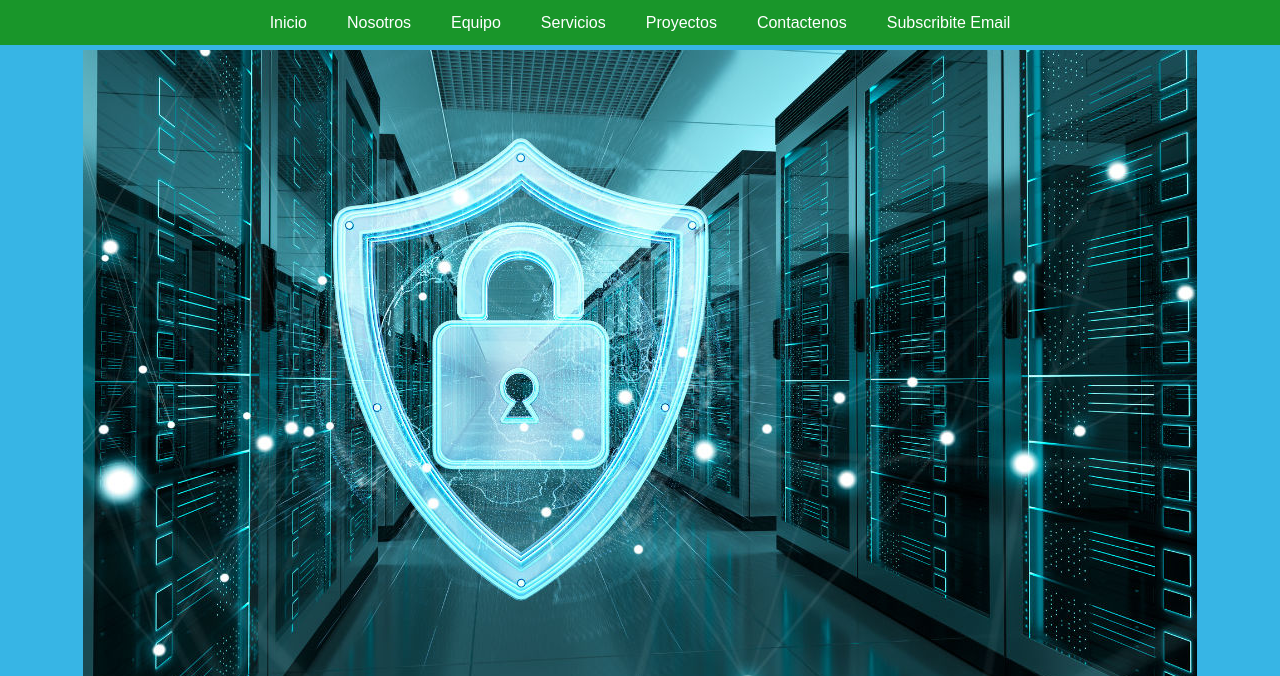
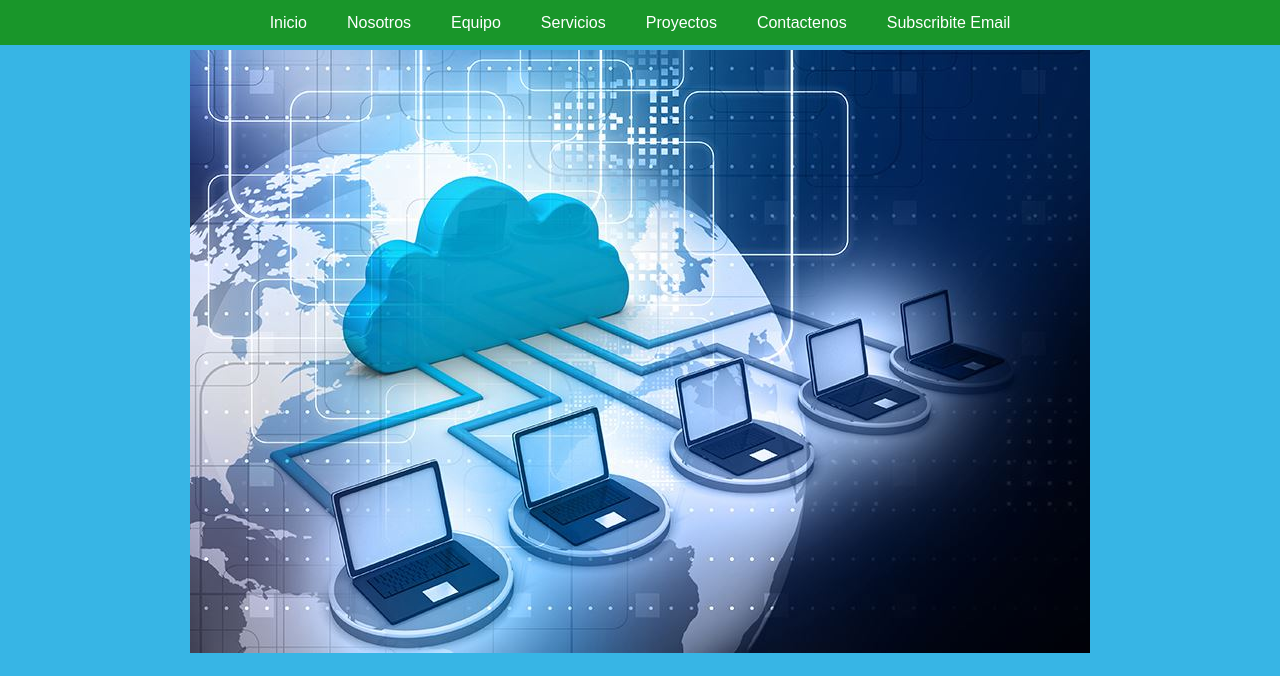
Before and after one commit to jhofre37/pagina_web, a plain HTML site: page index.html in a window 1280 px wide. Shown: the top 676 px of the page. Drawn offline with Linux system fonts and the light colour scheme.

Commit message:
Update index.html

```diff
--- a/index.html
+++ b/index.html
@@ -59,7 +59,7 @@
 				</nav>
 	<div class="wrap-header">
 		<div class="zerogrid">
-			<div id="logo"><a href="#"><img src="images/firewall.jpg">
+			<div id="logo"><a href="#"><img src="images/Cloud.jpg">
 			</div>
 			<h1 class="hptitle">Seguridad para tu Infraestructura</h1>
 			<p class="hpsubtitle ">Contamos con las medidas de seguridad para la integridad y privacidad de la información de un sistema informático evitando
```
